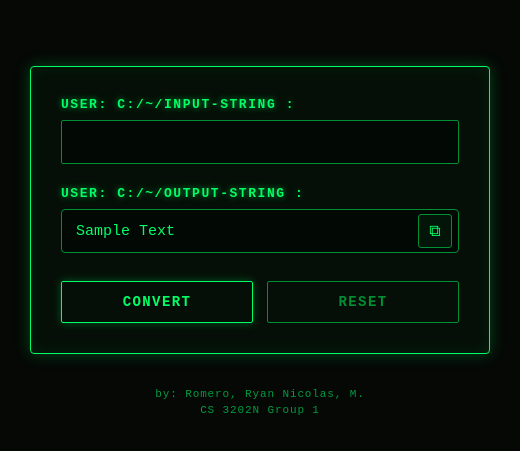
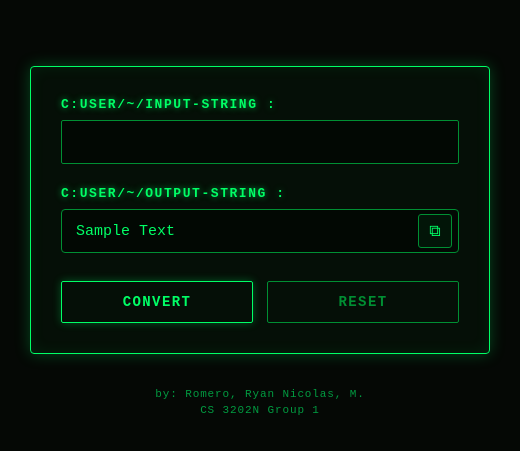
Before and after one commit to arynn1/my-app, an Electron app: page assets/index.html in a window 520 px wide. Shown: the part 167-618 px from the top of the page. Drawn offline with Linux system fonts and the light colour scheme.

Commit message:
minor changes

```diff
--- a/assets/index.html
+++ b/assets/index.html
@@ -4,19 +4,19 @@
     <meta charset="UTF-8">
     <meta name="viewport" content="width=device-width, initial-scale=1.0">
     <link rel="stylesheet" href="style.css">
-    <title>Bun</title>
+    <title>String Reverser 1.0.0</title>
   </head>
   <body>
     <div id="app-layout">
       <div id="container">
 
         <div id="input-section">
-          <p>user: C:/~/input-string :</p>
+          <p>C:USER/~/input-string :</p>
           <input id="input-field" type="text">
         </div>
 
         <div id="output-section">
-          <p>user: C:/~/output-string :</p>
+          <p>C:USER/~/output-string :</p>
           <div class="input-wrapper">
             <input type="text" id="output-field" readonly value="Sample Text">
             <button type="button" id="copy-btn" title="Copy">⧉</button>
--- a/package.json
+++ b/package.json
@@ -14,7 +14,6 @@
   },
   "scripts": {
     "start": "index.ts",
-    "start:elec": "electron .",
     "dist": "electron-builder --win portable",
     "dist:mac": "electron-builder --mac dmg"
   },
```
